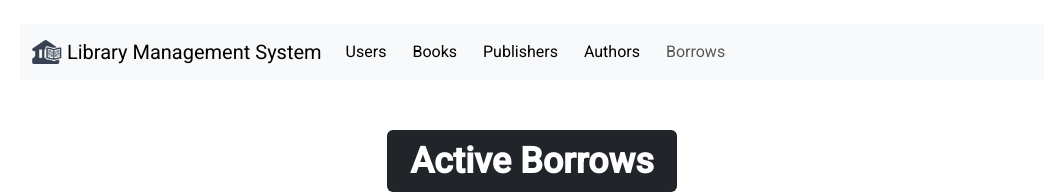
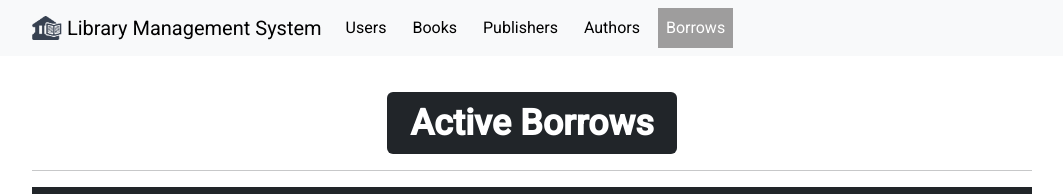
Before and after one commit to angeasla/library-management-system-angular-frontend, an Angular app: page /borrow/active-borrows-list in a window 1280 px wide. Shown: the top 194 px of the page, without its empty margins (108-1171 px from the left). Built offline with nearby package versions, Linux system fonts and the light colour scheme; no server answers.

Commit message:
Changes on navbar

```diff
--- a/src/app/dropdown/dropdown.component.css
+++ b/src/app/dropdown/dropdown.component.css
@@ -16,3 +16,8 @@
     align-items: right;
     gap: 10px;
   }
+
+  .navbar-nav .nav-item.active .nav-link {
+    background-color: rgb(158, 157, 157);
+    color: white;
+  }
--- a/src/app/dropdown/dropdown.component.html
+++ b/src/app/dropdown/dropdown.component.html
@@ -1,5 +1,5 @@
-<nav class="navbar navbar-expand-lg bg-body-tertiary mb-5 mt-4">
-  <div class="container-fluid">
+<nav class="navbar navbar-expand-lg bg-body-tertiary mb-1 fixed-top">
+  <div class="container">
       <div class="d-flex justify-content-between align-items-center">
       <a class="navbar-brand" href="#">
         <img src="../../assets/logo-no-background.png" alt="Logo" width="30" height="24" class="d-inline-block align-text-top">
@@ -10,20 +10,20 @@
       </button>
       <div class="collapse navbar-collapse" id="navbarNav">
         <ul class="navbar-nav">
-          <li class="nav-item">
+          <li class="nav-item" routerLinkActive="active">
             <a class="nav-link active" aria-current="page" routerLink="/user/users-list">Users</a>
           </li>
-          <li class="nav-item">
+          <li class="nav-item" routerLinkActive="active">
             <a class="nav-link active" routerLink="/book/books-list">Books</a>
           </li>
-          <li class="nav-item">
+          <li class="nav-item" routerLinkActive="active">
             <a class="nav-link active" routerLink="/publisher/publishers-list">Publishers</a>
           </li>
-          <li class="nav-item">
+          <li class="nav-item" routerLinkActive="active">
             <a class="nav-link active" routerLink="/author/authors-list">Authors</a>
           </li>
-          <li class="nav-item">
-            <a class="nav-link" routerLink="/borrow/active-borrows-list">Borrows</a>
+          <li class="nav-item" routerLinkActive="active">
+            <a class="nav-link active" routerLink="/borrow/active-borrows-list">Borrows</a>
           </li>
         </ul>
       </div>
--- a/src/styles.css
+++ b/src/styles.css
@@ -1,4 +1,8 @@
 /* You can add global styles to this file, and also import other style files */
 
 html, body { height: 100%; }
-body { margin: 0; font-family: Roboto, "Helvetica Neue", sans-serif; }
+body {
+    margin: 0;
+    font-family: Roboto, "Helvetica Neue", sans-serif;
+    padding-top: 90px;
+}
```
